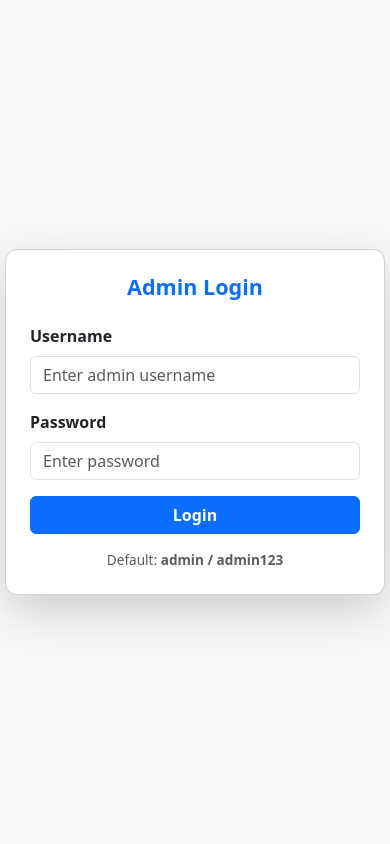
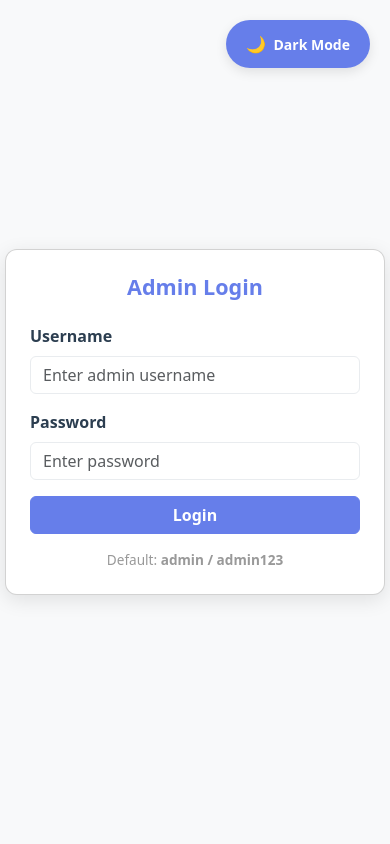
Before and after one commit to satsbee09/HOTELMAANGEMT_SYSTEM, a Flask app: page /login in a window 390 px wide. Run offline with Flask 3, Linux system fonts and the light colour scheme.

Commit message:
feat: update all HTML templates with new UI design
- Redesigned dashboard layout for better UX
- Updated forms with validation improvements
- Added responsive design to all templates
- Fixed navigation issues
- Added new static assets (CSS/JS)

```diff
--- /dev/null
+++ b/static/css/dark-mode.css
@@ -0,0 +1,261 @@
+/* Dark Mode CSS Variables and Styles */
+:root {
+    /* Light mode colors (default) */
+    --bg-primary: #f5f6fa;
+    --bg-secondary: #ffffff;
+    --bg-tertiary: #f8f9fa;
+    --text-primary: #2c3e50;
+    --text-secondary: #666;
+    --text-muted: #999;
+    --border-color: #e9ecef;
+    --shadow-light: rgba(0,0,0,0.1);
+    --shadow-medium: rgba(0,0,0,0.15);
+    --shadow-heavy: rgba(0,0,0,0.2);
+    --nav-bg: #2c3e50;
+    --nav-hover: #34495e;
+    --header-gradient: linear-gradient(135deg, #667eea, #764ba2);
+    --card-bg: #ffffff;
+    --table-stripe: #f8f9fa;
+    --table-hover: #e9ecef;
+    --btn-primary: #667eea;
+    --btn-primary-hover: #5568d3;
+    --btn-danger: #dc3545;
+    --btn-success: #28a745;
+    --alert-success: #d4edda;
+    --alert-danger: #f8d7da;
+    --alert-info: #d1ecf1;
+}
+
+/* Dark mode colors */
+[data-theme="dark"] {
+    --bg-primary: #1a1a1a;
+    --bg-secondary: #2d2d2d;
+    --bg-tertiary: #3a3a3a;
+    --text-primary: #ffffff;
+    --text-secondary: #cccccc;
+    --text-muted: #888888;
+    --border-color: #444444;
+    --shadow-light: rgba(0,0,0,0.3);
+    --shadow-medium: rgba(0,0,0,0.4);
+    --shadow-heavy: rgba(0,0,0,0.5);
+    --nav-bg: #1f1f1f;
+    --nav-hover: #333333;
+    --header-gradient: linear-gradient(135deg, #4a5568, #553c9a);
+    --card-bg: #2d2d2d;
+    --table-stripe: #3a3a3a;
+    --table-hover: #444444;
+    --btn-primary: #5a67d8;
+    --btn-primary-hover: #4c51bf;
+    --btn-danger: #e53e3e;
+    --btn-success: #38a169;
+    --alert-success: #2d5a3d;
+    --alert-danger: #5a2d2d;
+    --alert-info: #2d4a5a;
+}
+
+/* Dark mode toggle button */
+.theme-toggle {
+    position: fixed;
+    top: 20px;
+    right: 20px;
+    background: var(--btn-primary);
+    color: white;
+    border: none;
+    border-radius: 50px;
+    padding: 12px 20px;
+    cursor: pointer;
+    font-size: 14px;
+    font-weight: 600;
+    box-shadow: 0 4px 12px var(--shadow-light);
+    transition: all 0.3s ease;
+    z-index: 1000;
+    display: flex;
+    align-items: center;
+    gap: 8px;
+}
+
+.theme-toggle:hover {
+    background: var(--btn-primary-hover);
+    transform: translateY(-2px);
+    box-shadow: 0 6px 20px var(--shadow-medium);
+}
+
+.theme-toggle .icon {
+    font-size: 16px;
+}
+
+/* Override existing styles with CSS variables */
+body {
+    background: var(--bg-primary) !important;
+    color: var(--text-primary) !important;
+    transition: background-color 0.3s ease, color 0.3s ease;
+}
+
+/* Header styles */
+header {
+    background: var(--header-gradient) !important;
+}
+
+/* Navigation styles */
+nav {
+    background: var(--nav-bg) !important;
+}
+
+nav a:hover {
+    background: var(--nav-hover) !important;
+}
+
+/* Card and container styles */
+.stat-card, .action-btn, .card {
+    background: var(--card-bg) !important;
+    color: var(--text-primary) !important;
+    box-shadow: 0 5px 20px var(--shadow-light) !important;
+}
+
+.stat-card:hover, .action-btn:hover {
+    box-shadow: 0 10px 30px var(--shadow-medium) !important;
+}
+
+.stat-card p {
+    color: var(--text-secondary) !important;
+}
+
+/* Table styles */
+table {
+    background: var(--card-bg) !important;
+    color: var(--text-primary) !important;
+}
+
+tr:nth-child(even) {
+    background: var(--table-stripe) !important;
+}
+
+tr:hover {
+    background: var(--table-hover) !important;
+}
+
+th {
+    background: var(--btn-primary) !important;
+}
+
+td {
+    color: var(--text-primary) !important;
+}
+
+/* Form styles */
+.form-control {
+    background: var(--bg-secondary) !important;
+    color: var(--text-primary) !important;
+    border: 1px solid var(--border-color) !important;
+}
+
+.form-control:focus {
+    background: var(--bg-secondary) !important;
+    color: var(--text-primary) !important;
+    border-color: var(--btn-primary) !important;
+    box-shadow: 0 0 0 0.2rem rgba(102, 126, 234, 0.25) !important;
+}
+
+.form-label {
+    color: var(--text-primary) !important;
+}
+
+/* Button styles */
+.btn-primary {
+    background: var(--btn-primary) !important;
+    border-color: var(--btn-primary) !important;
+}
+
+.btn-primary:hover {
+    background: var(--btn-primary-hover) !important;
+    border-color: var(--btn-primary-hover) !important;
+}
+
+.btn-danger {
+    background: var(--btn-danger) !important;
+    border-color: var(--btn-danger) !important;
+}
+
+.btn-success {
+    background: var(--btn-success) !important;
+    border-color: var(--btn-success) !important;
+}
+
+/* Alert styles */
+.alert-success {
+    background-color: var(--alert-success) !important;
+    border-color: var(--alert-success) !important;
+    color: var(--text-primary) !important;
+}
+
+.alert-danger {
+    background-color: var(--alert-danger) !important;
+    border-color: var(--alert-danger) !important;
+    color: var(--text-primary) !important;
+}
+
+.alert-info {
+    background-color: var(--alert-info) !important;
+    border-color: var(--alert-info) !important;
+    color: var(--text-primary) !important;
+}
+
+/* Headings */
+h1, h2, h3, h4, h5, h6 {
+    color: var(--text-primary) !important;
+}
+
+/* Text colors */
+.text-muted {
+    color: var(--text-muted) !important;
+}
+
+.text-primary {
+    color: var(--btn-primary) !important;
+}
+
+/* Bootstrap dark mode overrides */
+[data-theme="dark"] .bg-light {
+    background-color: var(--bg-primary) !important;
+}
+
+[data-theme="dark"] .card {
+    background-color: var(--card-bg) !important;
+    border-color: var(--border-color) !important;
+}
+
+[data-theme="dark"] .shadow-lg {
+    box-shadow: 0 1rem 3rem var(--shadow-heavy) !important;
+}
+
+/* Smooth transitions for theme switching */
+* {
+    transition: background-color 0.3s ease, color 0.3s ease, border-color 0.3s ease, box-shadow 0.3s ease;
+}
+
+/* Badge styles */
+.badge-success {
+    background: var(--btn-success) !important;
+}
+
+.badge-danger {
+    background: var(--btn-danger) !important;
+}
+
+/* Custom scrollbar for dark mode */
+[data-theme="dark"] ::-webkit-scrollbar {
+    width: 8px;
+}
+
+[data-theme="dark"] ::-webkit-scrollbar-track {
+    background: var(--bg-secondary);
+}
+
+[data-theme="dark"] ::-webkit-scrollbar-thumb {
+    background: var(--border-color);
+    border-radius: 4px;
+}
+
+[data-theme="dark"] ::-webkit-scrollbar-thumb:hover {
+    background: var(--text-muted);
+}
--- /dev/null
+++ b/static/js/dark-mode.js
@@ -0,0 +1,151 @@
+// Dark Mode Toggle Functionality
+class DarkModeManager {
+    constructor() {
+        this.init();
+    }
+
+    init() {
+        // Check for saved theme preference or default to light mode
+        const savedTheme = localStorage.getItem('theme') || 'light';
+        this.setTheme(savedTheme);
+
+        // Create and add toggle button
+        this.createToggleButton();
+
+        // Add event listeners
+        this.addEventListeners();
+    }
+
+    createToggleButton() {
+        // Check if button already exists
+        if (document.querySelector('.theme-toggle')) {
+            return;
+        }
+
+        const toggleButton = document.createElement('button');
+        toggleButton.className = 'theme-toggle';
+        toggleButton.innerHTML = `
+            <span class="icon">🌙</span>
+            <span class="text">Dark Mode</span>
+        `;
+        toggleButton.setAttribute('aria-label', 'Toggle dark mode');
+        toggleButton.setAttribute('title', 'Toggle dark/light mode');
+
+        document.body.appendChild(toggleButton);
+
+        // Update button based on current theme
+        this.updateToggleButton();
+    }
+
+    addEventListeners() {
+        // Toggle button click event
+        document.addEventListener('click', (e) => {
+            if (e.target.closest('.theme-toggle')) {
+                this.toggleTheme();
+            }
+        });
+
+        // Keyboard accessibility
+        document.addEventListener('keydown', (e) => {
+            if (e.target.closest('.theme-toggle') && (e.key === 'Enter' || e.key === ' ')) {
+                e.preventDefault();
+                this.toggleTheme();
+            }
+        });
+
+        // Listen for system theme changes
+        if (window.matchMedia) {
+            window.matchMedia('(prefers-color-scheme: dark)').addEventListener('change', (e) => {
+                if (!localStorage.getItem('theme')) {
+                    this.setTheme(e.matches ? 'dark' : 'light');
+                }
+            });
+        }
+    }
+
+    toggleTheme() {
+        const currentTheme = document.documentElement.getAttribute('data-theme');
+        const newTheme = currentTheme === 'dark' ? 'light' : 'dark';
+        this.setTheme(newTheme);
+    }
+
+    setTheme(theme) {
+        // Set theme on document element
+        document.documentElement.setAttribute('data-theme', theme);
+
+        // Save preference to localStorage
+        localStorage.setItem('theme', theme);
+
+        // Update toggle button
+        this.updateToggleButton();
+
+        // Dispatch custom event for other components
+        document.dispatchEvent(new CustomEvent('themeChanged', {
+            detail: { theme }
+        }));
+    }
+
+    updateToggleButton() {
+        const toggleButton = document.querySelector('.theme-toggle');
+        if (!toggleButton) return;
+
+        const currentTheme = document.documentElement.getAttribute('data-theme');
+        const icon = toggleButton.querySelector('.icon');
+        const text = toggleButton.querySelector('.text');
+
+        if (currentTheme === 'dark') {
+            icon.textContent = '☀️';
+            text.textContent = 'Light Mode';
+            toggleButton.setAttribute('title', 'Switch to light mode');
+        } else {
+            icon.textContent = '🌙';
+            text.textContent = 'Dark Mode';
+            toggleButton.setAttribute('title', 'Switch to dark mode');
+        }
+    }
+
+    getCurrentTheme() {
+        return document.documentElement.getAttribute('data-theme') || 'light';
+    }
+
+    // Method to programmatically set theme
+    setDarkMode(isDark) {
+        this.setTheme(isDark ? 'dark' : 'light');
+    }
+
+    // Method to check if dark mode is active
+    isDarkMode() {
+        return this.getCurrentTheme() === 'dark';
+    }
+}
+
+// Auto-detect system preference if no saved preference exists
+function getSystemThemePreference() {
+    if (window.matchMedia && window.matchMedia('(prefers-color-scheme: dark)').matches) {
+        return 'dark';
+    }
+    return 'light';
+}
+
+// Initialize dark mode when DOM is loaded
+document.addEventListener('DOMContentLoaded', () => {
+    // Initialize dark mode manager
+    window.darkModeManager = new DarkModeManager();
+
+    // Add smooth transition class after initial load to prevent flash
+    setTimeout(() => {
+        document.body.classList.add('theme-transitions-enabled');
+    }, 100);
+});
+
+// Prevent flash of unstyled content
+(function() {
+    // Apply theme immediately before DOM loads
+    const savedTheme = localStorage.getItem('theme') || getSystemThemePreference();
+    document.documentElement.setAttribute('data-theme', savedTheme);
+})();
+
+// Export for use in other scripts if needed
+if (typeof module !== 'undefined' && module.exports) {
+    module.exports = DarkModeManager;
+}
--- a/templates/add_booking.html
+++ b/templates/add_booking.html
@@ -4,6 +4,9 @@
     <meta charset="UTF-8">
     <meta name="viewport" content="width=device-width, initial-scale=1.0">
     <title>Create Booking - Hotel Management</title>
+    <!-- Dark Mode CSS -->
+    <link rel="stylesheet" href="{{ url_for('static', filename='css/dark-mode.css') }}">
+
     <style>
         * { margin: 0; padding: 0; box-sizing: border-box; }
         body { font-family: 'Segoe UI', Tahoma, Geneva, Verdana, sans-serif; background: #f5f6fa; }
@@ -77,5 +80,8 @@
             </form>
         </div>
     </div>
+
+    <!-- Dark Mode JavaScript -->
+    <script src="{{ url_for('static', filename='js/dark-mode.js') }}"></script>
 </body>
 </html>
--- a/templates/add_guest.html
+++ b/templates/add_guest.html
@@ -4,6 +4,9 @@
     <meta charset="UTF-8">
     <meta name="viewport" content="width=device-width, initial-scale=1.0">
     <title>Add Guest - Hotel Management</title>
+    <!-- Dark Mode CSS -->
+    <link rel="stylesheet" href="{{ url_for('static', filename='css/dark-mode.css') }}">
+
     <style>
         * { margin: 0; padding: 0; box-sizing: border-box; }
         body { font-family: 'Segoe UI', Tahoma, Geneva, Verdana, sans-serif; background: #f5f6fa; }
@@ -68,5 +71,8 @@
             </form>
         </div>
     </div>
+
+    <!-- Dark Mode JavaScript -->
+    <script src="{{ url_for('static', filename='js/dark-mode.js') }}"></script>
 </body>
 </html>
--- a/templates/add_room.html
+++ b/templates/add_room.html
@@ -4,6 +4,9 @@
     <meta charset="UTF-8">
     <meta name="viewport" content="width=device-width, initial-scale=1.0">
     <title>Add Room - Hotel Management</title>
+    <!-- Dark Mode CSS -->
+    <link rel="stylesheet" href="{{ url_for('static', filename='css/dark-mode.css') }}">
+
     <style>
         * {
             margin: 0;
@@ -179,5 +182,8 @@
             </form>
         </div>
     </div>
+
+    <!-- Dark Mode JavaScript -->
+    <script src="{{ url_for('static', filename='js/dark-mode.js') }}"></script>
 </body>
 </html>
--- a/templates/add_staff.html
+++ b/templates/add_staff.html
@@ -4,6 +4,9 @@
     <meta charset="UTF-8">
     <meta name="viewport" content="width=device-width, initial-scale=1.0">
     <title>Add Staff - Hotel Management</title>
+    <!-- Dark Mode CSS -->
+    <link rel="stylesheet" href="{{ url_for('static', filename='css/dark-mode.css') }}">
+
     <style>
         * { margin: 0; padding: 0; box-sizing: border-box; }
         body { font-family: 'Segoe UI', Tahoma, Geneva, Verdana, sans-serif; background: #f5f6fa; }
@@ -75,5 +78,8 @@
             </form>
         </div>
     </div>
+
+    <!-- Dark Mode JavaScript -->
+    <script src="{{ url_for('static', filename='js/dark-mode.js') }}"></script>
 </body>
 </html>
--- a/templates/bookings.html
+++ b/templates/bookings.html
@@ -4,6 +4,9 @@
     <meta charset="UTF-8">
     <meta name="viewport" content="width=device-width, initial-scale=1.0">
     <title>Bookings - Hotel Management</title>
+    <!-- Dark Mode CSS -->
+    <link rel="stylesheet" href="{{ url_for('static', filename='css/dark-mode.css') }}">
+
     <style>
         * { margin: 0; padding: 0; box-sizing: border-box; }
         body { font-family: 'Segoe UI', Tahoma, Geneva, Verdana, sans-serif; background: #f5f6fa; }
@@ -86,5 +89,8 @@
             </tbody>
         </table>
     </div>
+
+    <!-- Dark Mode JavaScript -->
+    <script src="{{ url_for('static', filename='js/dark-mode.js') }}"></script>
 </body>
 </html>
--- a/templates/checkout.html
+++ b/templates/checkout.html
@@ -4,6 +4,9 @@
     <meta charset="UTF-8">
     <meta name="viewport" content="width=device-width, initial-scale=1.0">
     <title>Checkout - Hotel Management</title>
+    <!-- Dark Mode CSS -->
+    <link rel="stylesheet" href="{{ url_for('static', filename='css/dark-mode.css') }}">
+
     <style>
         * { margin: 0; padding: 0; box-sizing: border-box; }
         body { font-family: 'Segoe UI', Tahoma, Geneva, Verdana, sans-serif; background: #f5f6fa; }
@@ -88,5 +91,8 @@
             </form>
         </div>
     </div>
+
+    <!-- Dark Mode JavaScript -->
+    <script src="{{ url_for('static', filename='js/dark-mode.js') }}"></script>
 </body>
 </html>
--- a/templates/guests.html
+++ b/templates/guests.html
@@ -4,6 +4,9 @@
     <meta charset="UTF-8">
     <meta name="viewport" content="width=device-width, initial-scale=1.0">
     <title>Guests - Hotel Management</title>
+    <!-- Dark Mode CSS -->
+    <link rel="stylesheet" href="{{ url_for('static', filename='css/dark-mode.css') }}">
+
     <style>
         * { margin: 0; padding: 0; box-sizing: border-box; }
         body { font-family: 'Segoe UI', Tahoma, Geneva, Verdana, sans-serif; background: #f5f6fa; }
@@ -70,5 +73,8 @@
             </tbody>
         </table>
     </div>
+
+    <!-- Dark Mode JavaScript -->
+    <script src="{{ url_for('static', filename='js/dark-mode.js') }}"></script>
 </body>
 </html>
--- a/templates/index.html
+++ b/templates/index.html
@@ -4,6 +4,9 @@
     <meta charset="UTF-8">
     <meta name="viewport" content="width=device-width, initial-scale=1.0">
     <title>Hotel Management System - Home</title>
+    <!-- Dark Mode CSS -->
+    <link rel="stylesheet" href="{{ url_for('static', filename='css/dark-mode.css') }}">
+
     <style>
         * {
             margin: 0;
@@ -140,5 +143,8 @@
             </div>
         </div>
     </div>
+
+    <!-- Dark Mode JavaScript -->
+    <script src="{{ url_for('static', filename='js/dark-mode.js') }}"></script>
 </body>
 </html>
--- a/templates/login.html
+++ b/templates/login.html
@@ -7,6 +7,9 @@
 
     <!-- Bootstrap CSS -->
     <link href="https://cdn.jsdelivr.net/npm/bootstrap@5.3.2/dist/css/bootstrap.min.css" rel="stylesheet">
+
+    <!-- Dark Mode CSS -->
+    <link rel="stylesheet" href="{{ url_for('static', filename='css/dark-mode.css') }}">
 
     <!-- Custom CSS (optional, if you made it) -->
     <link rel="stylesheet" href="{{ url_for('static', filename='css/style.css') }}">
@@ -54,5 +57,8 @@
 
     <!-- Bootstrap JS (optional but good to include) -->
     <script src="https://cdn.jsdelivr.net/npm/bootstrap@5.3.2/dist/js/bootstrap.bundle.min.js"></script>
+
+    <!-- Dark Mode JavaScript -->
+    <script src="{{ url_for('static', filename='js/dark-mode.js') }}"></script>
 </body>
 </html>
--- a/templates/reports.html
+++ b/templates/reports.html
@@ -4,6 +4,9 @@
     <meta charset="UTF-8">
     <meta name="viewport" content="width=device-width, initial-scale=1.0">
     <title>Reports - Hotel Management</title>
+    <!-- Dark Mode CSS -->
+    <link rel="stylesheet" href="{{ url_for('static', filename='css/dark-mode.css') }}">
+
     <style>
         * { margin: 0; padding: 0; box-sizing: border-box; }
         body { font-family: 'Segoe UI', Tahoma, Geneva, Verdana, sans-serif; background: #f5f6fa; }
@@ -96,5 +99,8 @@
             </div>
         </div>
     </div>
+
+    <!-- Dark Mode JavaScript -->
+    <script src="{{ url_for('static', filename='js/dark-mode.js') }}"></script>
 </body>
 </html>
--- a/templates/staff.html
+++ b/templates/staff.html
@@ -4,6 +4,9 @@
     <meta charset="UTF-8">
     <meta name="viewport" content="width=device-width, initial-scale=1.0">
     <title>Staff - Hotel Management</title>
+    <!-- Dark Mode CSS -->
+    <link rel="stylesheet" href="{{ url_for('static', filename='css/dark-mode.css') }}">
+
     <style>
         * { margin: 0; padding: 0; box-sizing: border-box; }
         body { font-family: 'Segoe UI', Tahoma, Geneva, Verdana, sans-serif; background: #f5f6fa; }
@@ -64,5 +67,8 @@
             </tbody>
         </table>
     </div>
+
+    <!-- Dark Mode JavaScript -->
+    <script src="{{ url_for('static', filename='js/dark-mode.js') }}"></script>
 </body>
 </html>
```
Also changed, not shown: templates/dashboard.html (+7 -0 lines), templates/rooms.html (+7 -0 lines), hotel_management.db (deleted).
